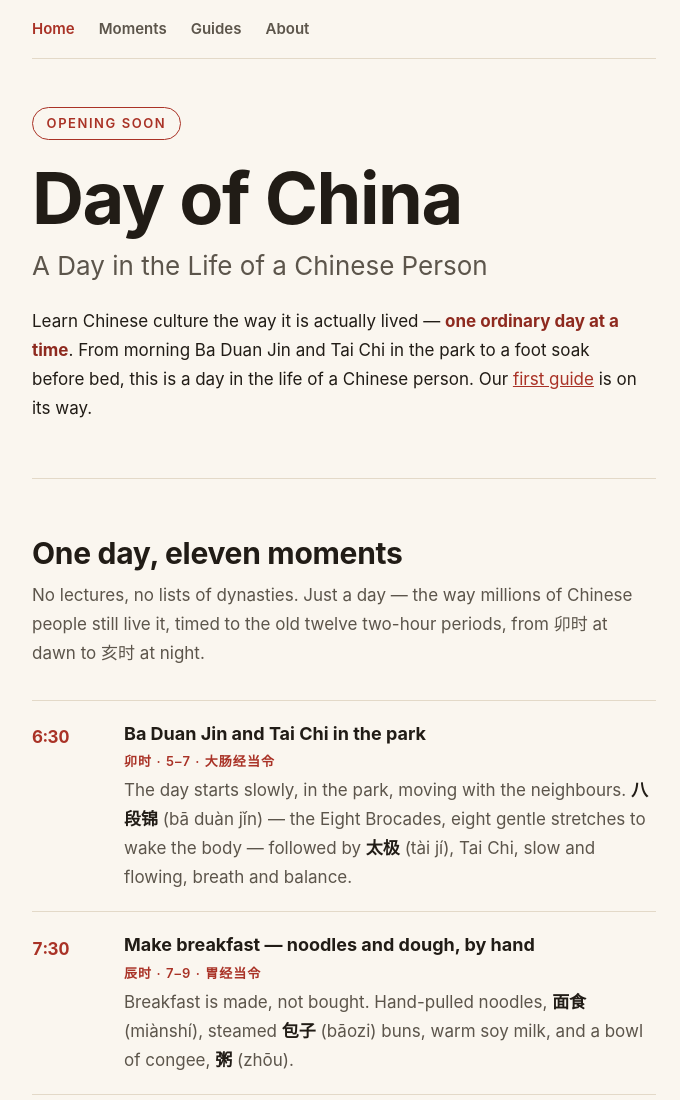
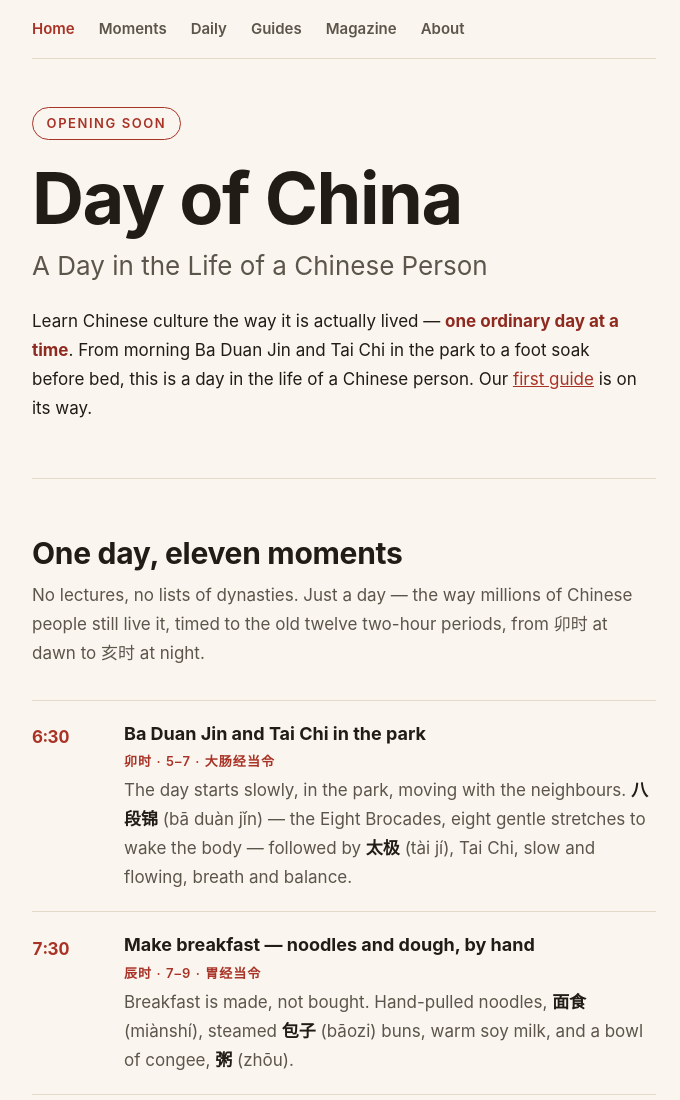
Before and after one commit to lupo168/dayofchina, a plain HTML site: page index.html in a window 1280 px wide. Shown: the top 1100 px of the page, without its empty margins (296-976 px from the left). Drawn offline with Linux system fonts and the light colour scheme.

Commit message:
Phase 1b: magazine + daily pages, nav gains Daily/Magazine

```diff
--- a/index.html
+++ b/index.html
@@ -221,7 +221,7 @@
 </head>
 <body>
   <div class="wrap">
-<nav class="site-nav" aria-label="Main"><a href="/" aria-current="page">Home</a><a href="/moments/">Moments</a><a href="/guides/">Guides</a><a href="/about/">About</a></nav>
+<nav class="site-nav" aria-label="Main"><a href="/" aria-current="page">Home</a><a href="/moments/">Moments</a><a href="/daily/">Daily</a><a href="/guides/">Guides</a><a href="/magazine/">Magazine</a><a href="/about/">About</a></nav>
     <main>
       <section class="hero" aria-labelledby="page-title">
         <p class="badge">Opening soon</p>
```
